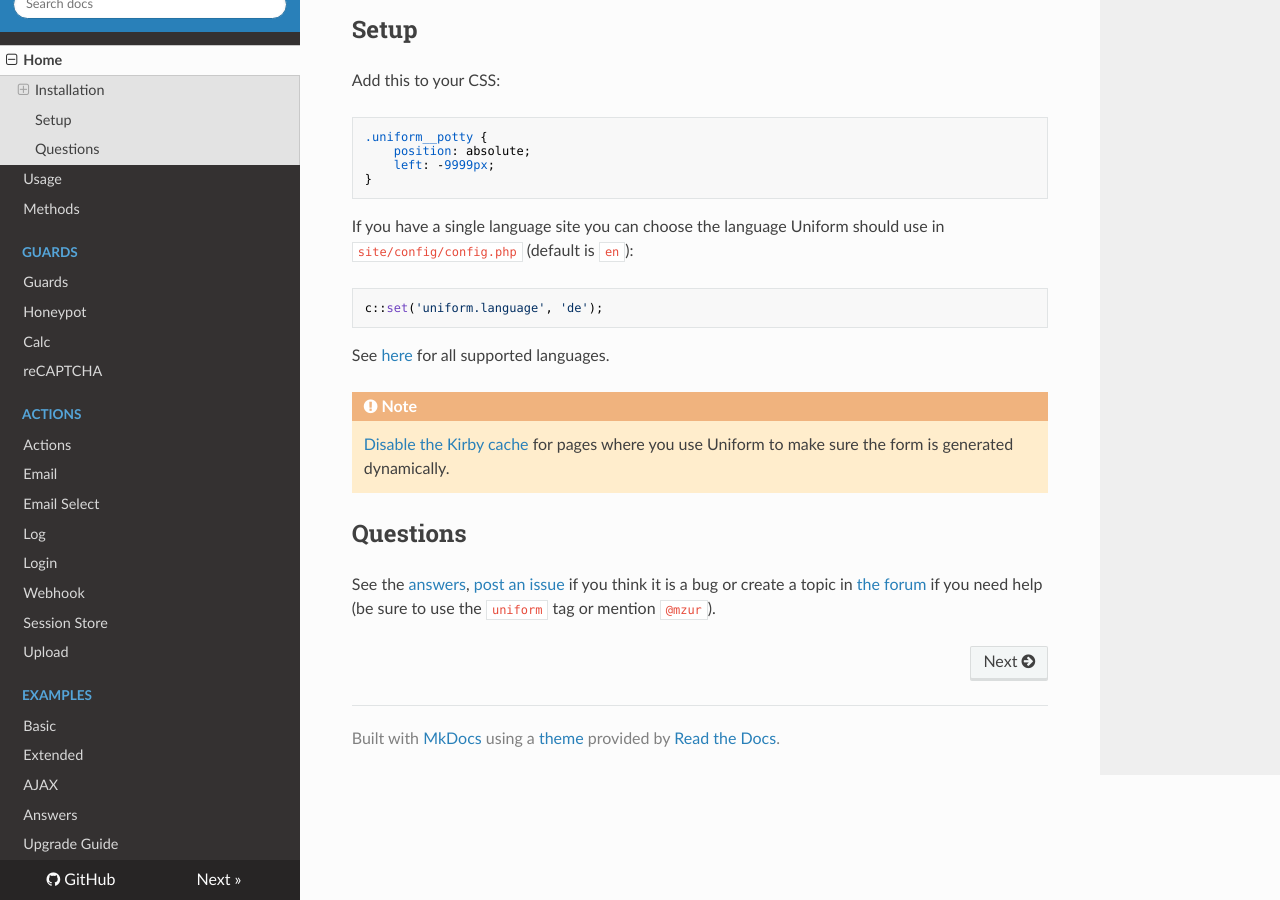
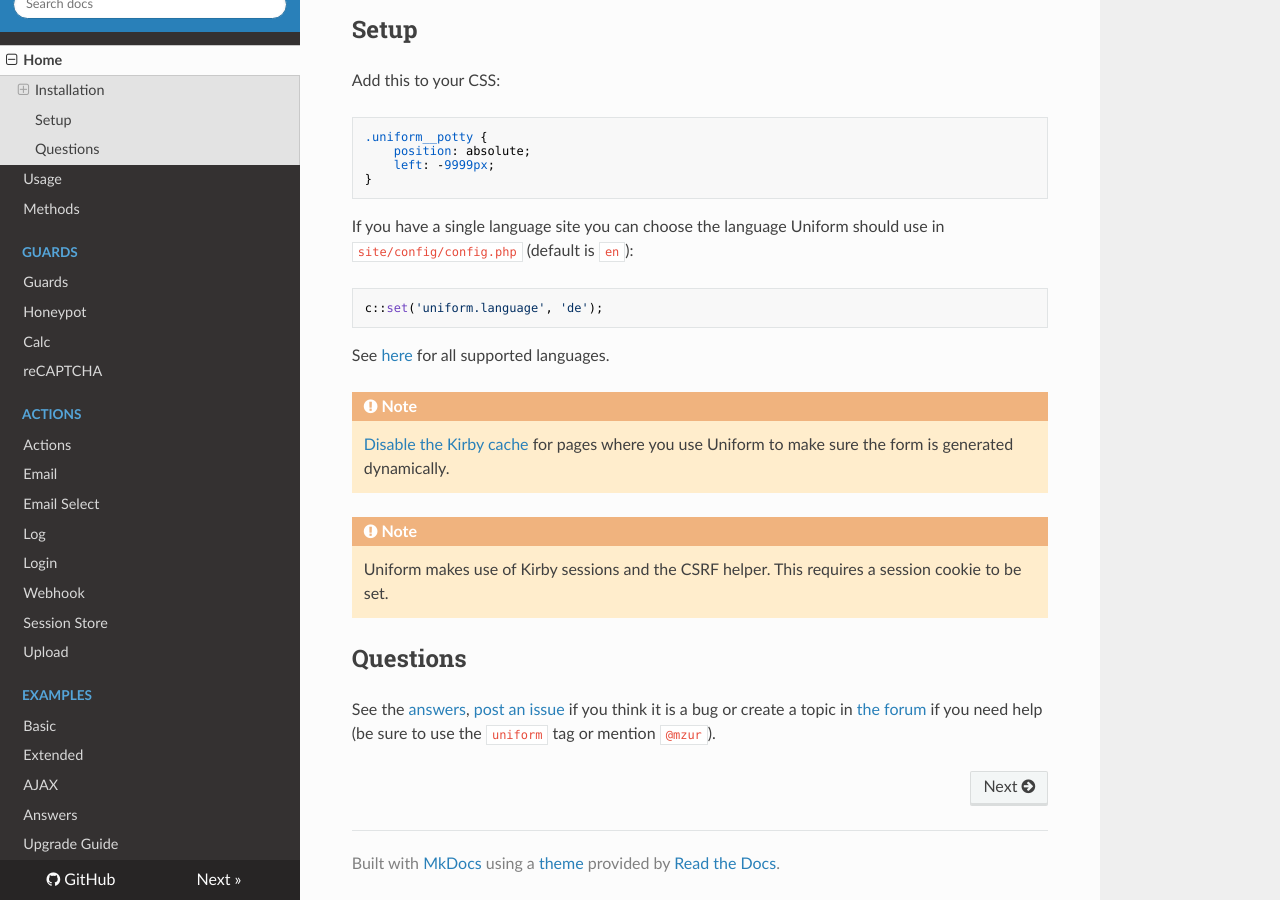
Before and after one commit to mzur/kirby-uniform, an MkDocs documentation site: the page built from docs/index.md, in a window 1280 px wide and 900 px high, scrolled down 1017 px. Built offline with MkDocs 1.6.1, drawn with Linux system fonts in a browser that asks for light colours; nearby versions of some CDN libraries; old or Windows-style settings are respelled for this version of MkDocs.

Commit message:
Add note on session cookies to the docs
Closes #154

```diff
--- a/docs/index.md
+++ b/docs/index.md
@@ -58,6 +58,9 @@ See [here](https://github.com/mzur/kirby-uniform/tree/master/languages) for all
 !!! warning "Note"
     [Disable the Kirby cache](https://getkirby.com/docs/developer-guide/advanced/caching#ignoring-pages) for pages where you use Uniform to make sure the form is generated dynamically.
 
+!!! warning "Note"
+    Uniform makes use of Kirby sessions and the CSRF helper. This requires a session cookie to be set.
+
 ## Questions
 
 See the [answers](answers), [post an issue](https://github.com/mzur/kirby-uniform/issues) if you think it is a bug or create a topic in [the forum](https://forum.getkirby.com/) if you need help (be sure to use the `uniform` tag or mention `@mzur`).
```
